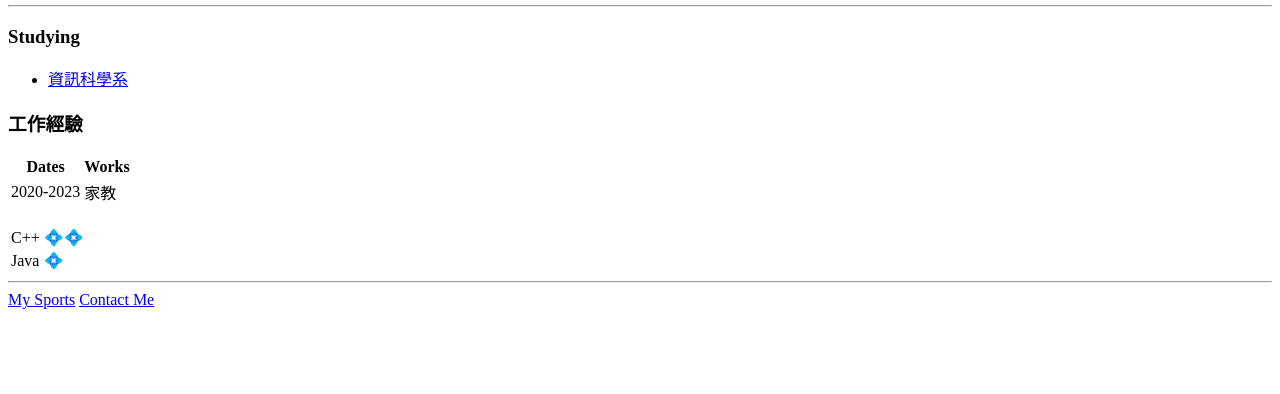
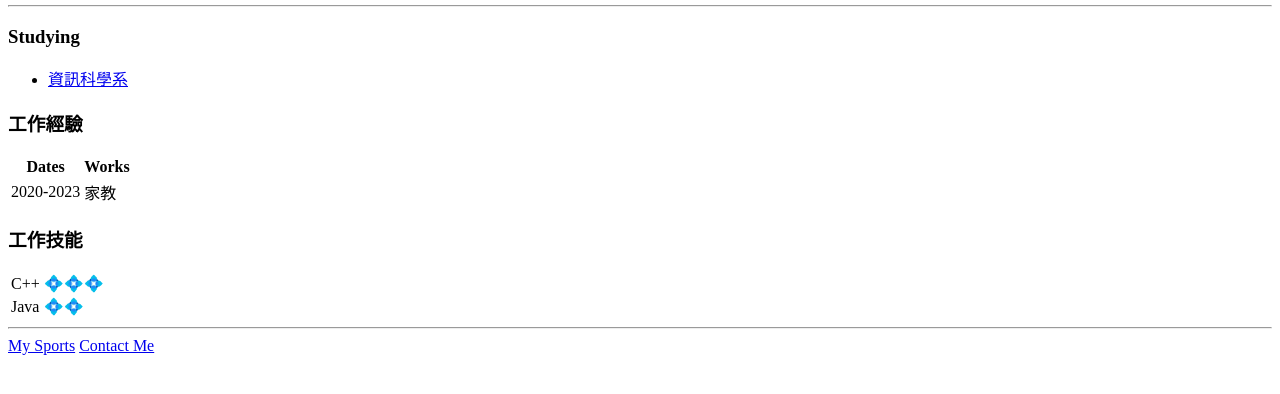
Before and after one commit to 111116032/CV_HTML, a plain HTML site: page index.html in a window 1280 px wide. Shown: the part 222-616 px from the top of the page. Drawn offline with Linux system fonts and the light colour scheme.

Commit message:
Update index.html

```diff
--- a/index.html
+++ b/index.html
@@ -32,15 +32,15 @@
             <td>家教</td>
         </tr>
     </table>
-    <h3></h3>
+    <h3>工作技能</h3>
     <table>
         <tr>
             <td>C++</td>
-            <td>💠💠</td>
+            <td>💠💠💠</td>
         </tr>
         <tr>
             <td>Java</td>
-            <td>💠</td>
+            <td>💠💠</td>
         </tr>
     </table>
     <hr>
```
